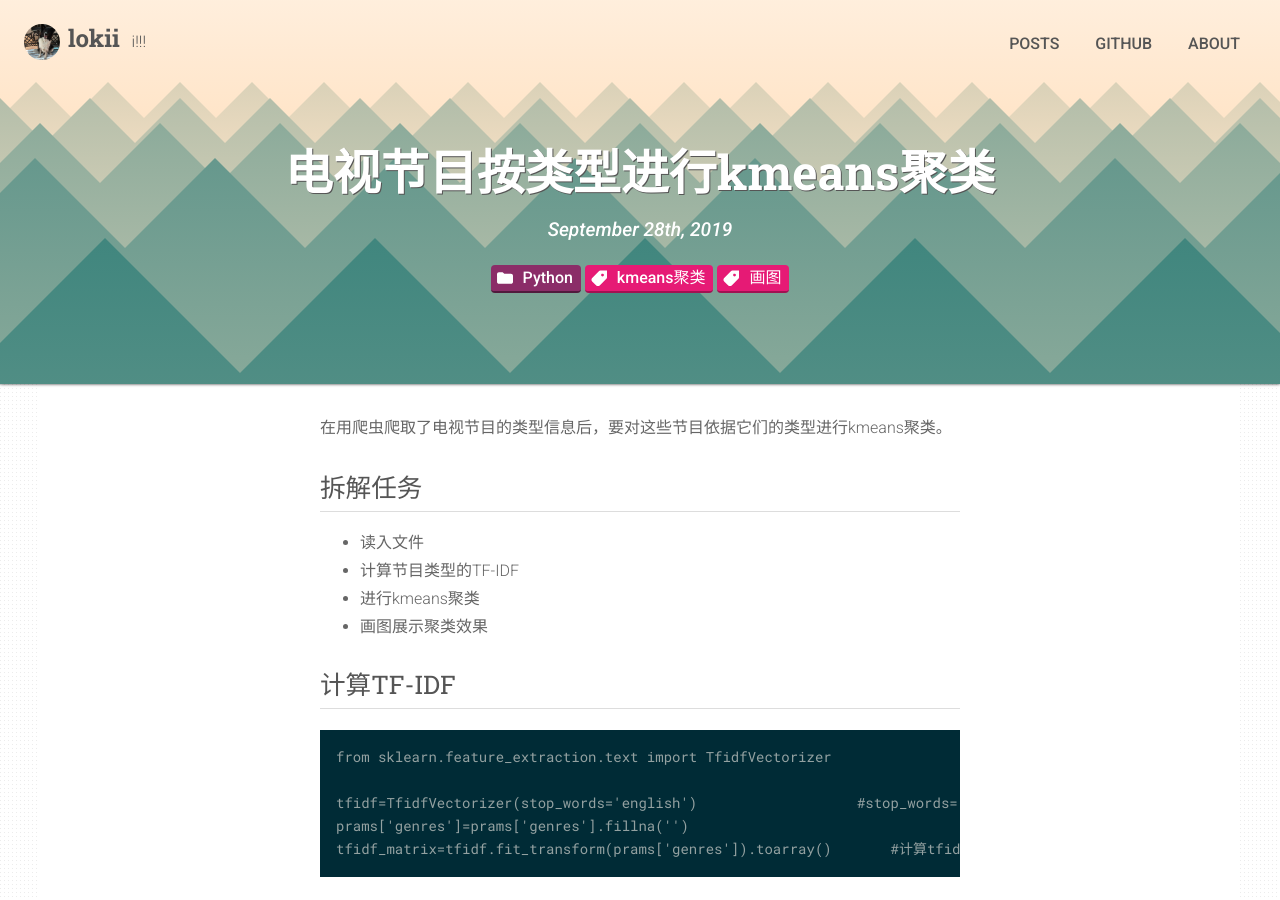
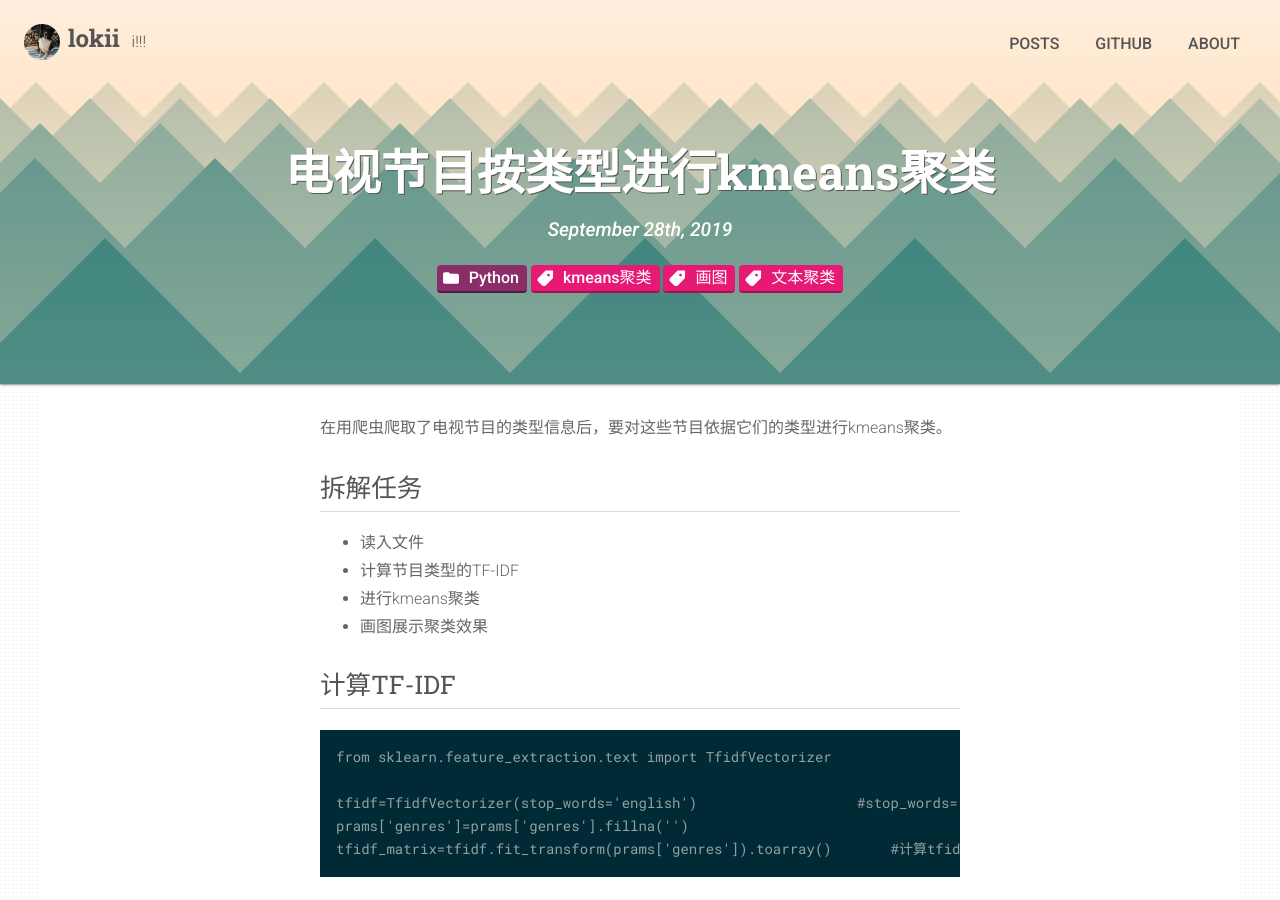
Before and after one commit to rlue/jekyll-solana, a Jekyll site: the page built from _posts/2019-9-28-电视节目按类型进行kmeans聚类.md, in a window 1280 px wide and 900 px high. Built offline with Jekyll 4.4.1, drawn with Linux system fonts in a browser that asks for light colours.

Commit message:
Update 2019-9-28-电视节目按类型进行kmeans聚类.md

```diff
--- a/_posts/2019-9-28-电视节目按类型进行kmeans聚类.md
+++ b/_posts/2019-9-28-电视节目按类型进行kmeans聚类.md
@@ -2,7 +2,7 @@
 title: 电视节目按类型进行kmeans聚类
 teaser: 利用kmeans聚类对电视节目分类
 category: Python
-tags: [kmeans聚类, 画图]
+tags: [kmeans聚类, 画图, 文本聚类]
 ---
 
 在用爬虫爬取了电视节目的类型信息后，要对这些节目依据它们的类型进行kmeans聚类。
```
